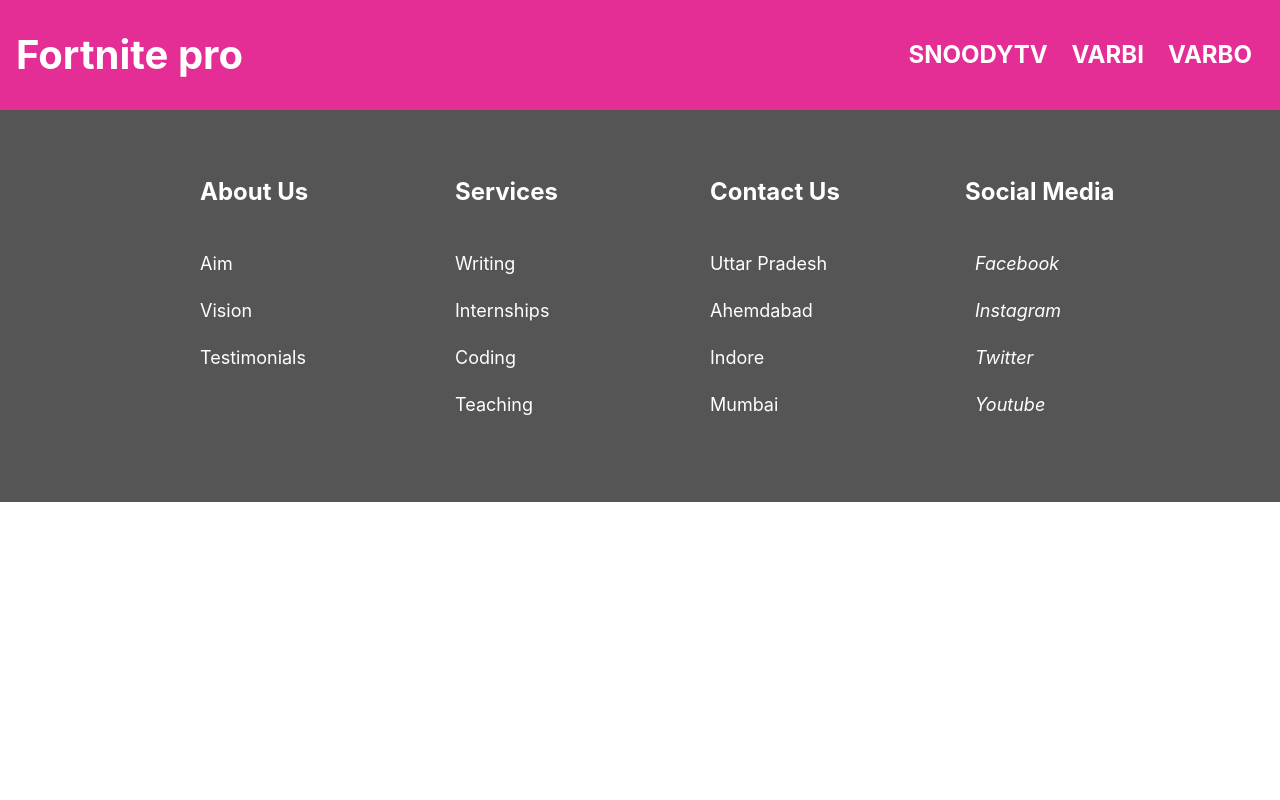
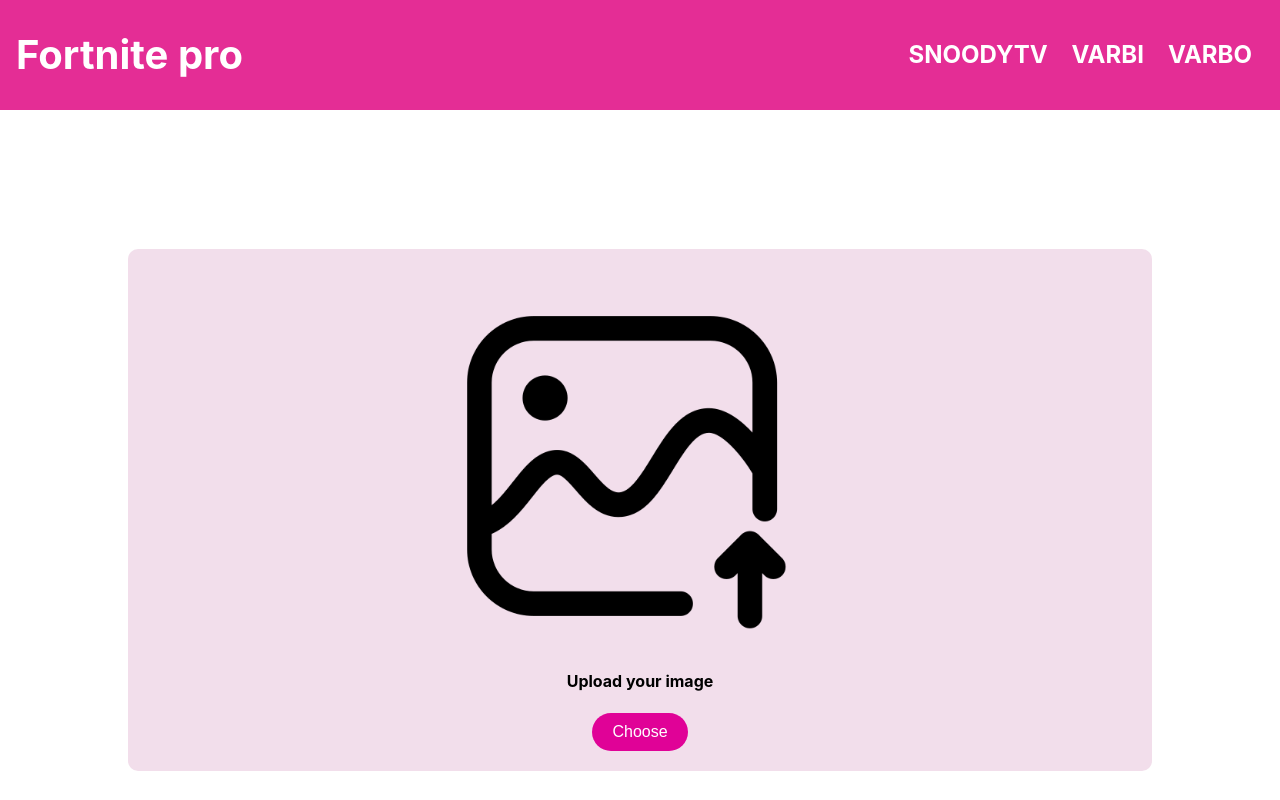
Before and after one commit to han-lovers/IdentifEye, a React (Vite) app in the folder client/: page /scan in a window 1280 px wide. Shown: the top 800 px of the page. Built offline with nearby package versions, Linux system fonts and the light colour scheme.

Commit message:
Added /scan route

```diff
--- a/client/src/App.jsx
+++ b/client/src/App.jsx
@@ -1,5 +1,6 @@
 import React from "react";
 import Home from "./pages/Home";
+import Scan from "./pages/Scan";
 import { BrowserRouter, Routes, Route } from "react-router-dom";
 import Footer from "./styles/js/Footer";
 import Header from "./styles/js/Header";
@@ -12,6 +13,7 @@ function App() {
             <BrowserRouter>
                 <Routes>
                     <Route path="/" element={<Home />} />
+                    <Route path="/scan" element={<Scan />} />
                 </Routes>
             </BrowserRouter>
 
--- /dev/null
+++ b/client/src/pages/Scan.jsx
@@ -0,0 +1,50 @@
+import { React, useState } from "react";
+import typeImage from "../assets/icons/upload.png";
+import "../styles/css/Scan.css";
+
+function Scan() {
+    const [showOptions, setShowOptions] = useState(false);
+    const handleShowOptions = () => {
+        setShowOptions(!showOptions);
+    };
+
+    return (
+        <>
+            <main>
+
+                <div className="card">
+                    <img
+                        src={typeImage}
+                        alt="Type"
+                        className="image-style"
+                    ></img>
+
+                    <p>
+                        {" "}
+                        <strong>Upload your image</strong>{" "}
+                    </p>
+
+                    <button className="Button" onClick={handleShowOptions}>
+                        {" "}
+                        Choose{" "}
+                    </button>
+
+                    {showOptions && (
+                        <div className="listOption">
+                            <button className="listButtonOption">
+                                {" "}
+                                Take a photo{" "}
+                            </button>
+                            <button className="listButtonOption">
+                                {" "}
+                                Upload a photo{" "}
+                            </button>
+                        </div>
+                    )}
+                </div>
+            </main>
+        </>
+    );
+}
+
+export default Scan;
--- /dev/null
+++ b/client/src/styles/css/Scan.css
@@ -0,0 +1,51 @@
+main {
+  display: flex;
+  justify-content: center;
+  align-items: center;
+  height: 100vh;
+  color: black;
+}
+
+.card {
+  background-color: rgba(241, 219, 233, 0.9);
+  padding: 20px;
+  border-radius: 10px;
+  width: 80%;
+  text-align: center;
+}
+
+.read-the-docs {
+  color: #888;
+}
+
+.image-style {
+  width: 100%;
+  max-width: 40%;
+  height: auto;
+}
+
+.Button {
+  margin-top: 20px;
+  background-color: #e00297;
+  color: white;
+  border: none;
+  font-size: 16px;
+  padding: 10px 20px;
+  border-radius: 100px;
+  cursor: pointer;
+}
+
+.next-button:hover {
+  background-color: #f2bdd4;
+}
+
+.listOption {
+  position: absolute;
+  background-color: white;
+  box-shadow: 0px 8px 16px rgba(0, 0, 0, 0.2);
+  border-radius: 4px;
+  padding: 5px 0;
+  margin-top: 8px;
+  width: 150px;
+  z-index: 100;
+}
```
Also changed, not shown: client/src/assets/icons/upload.png (added).
